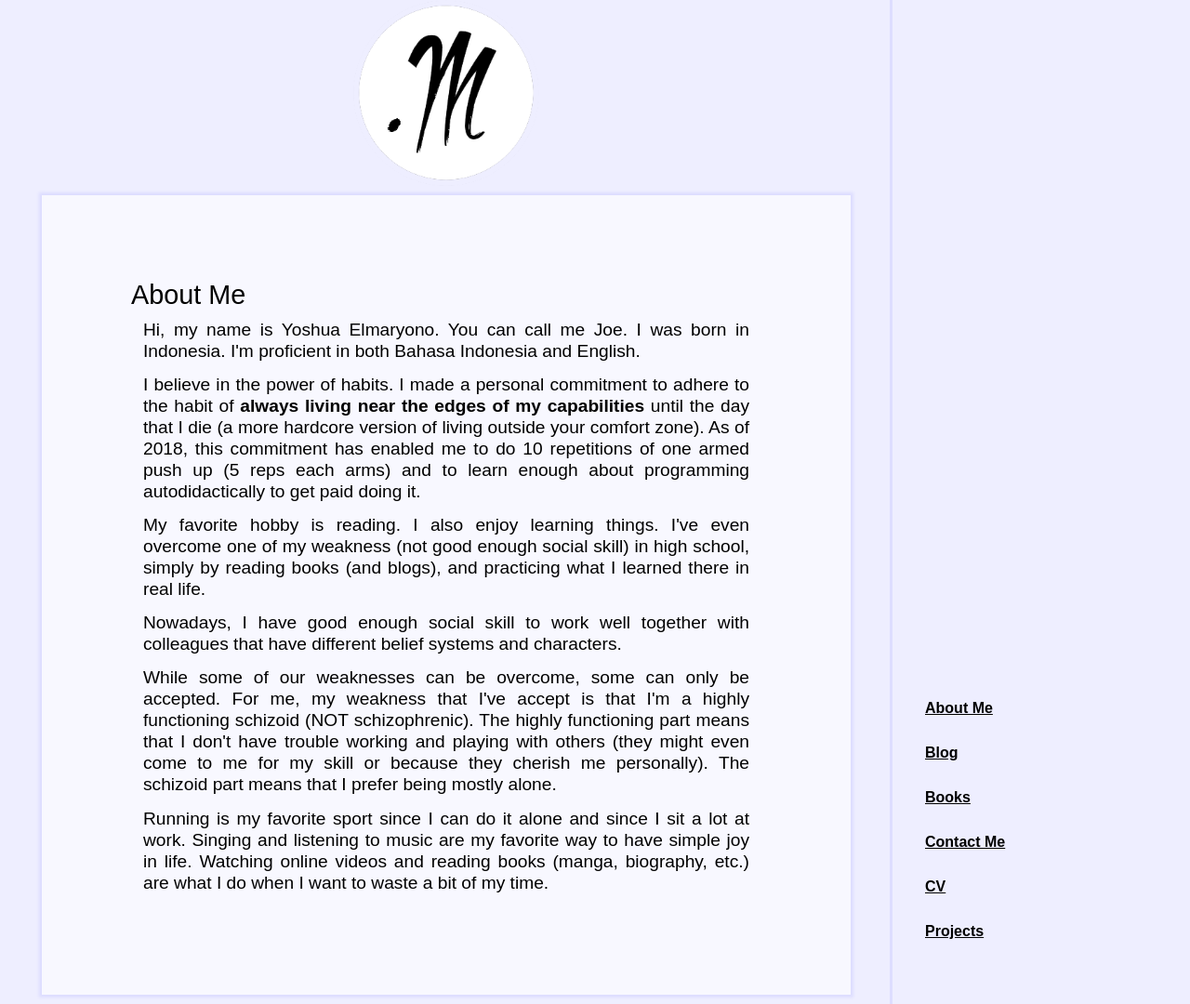
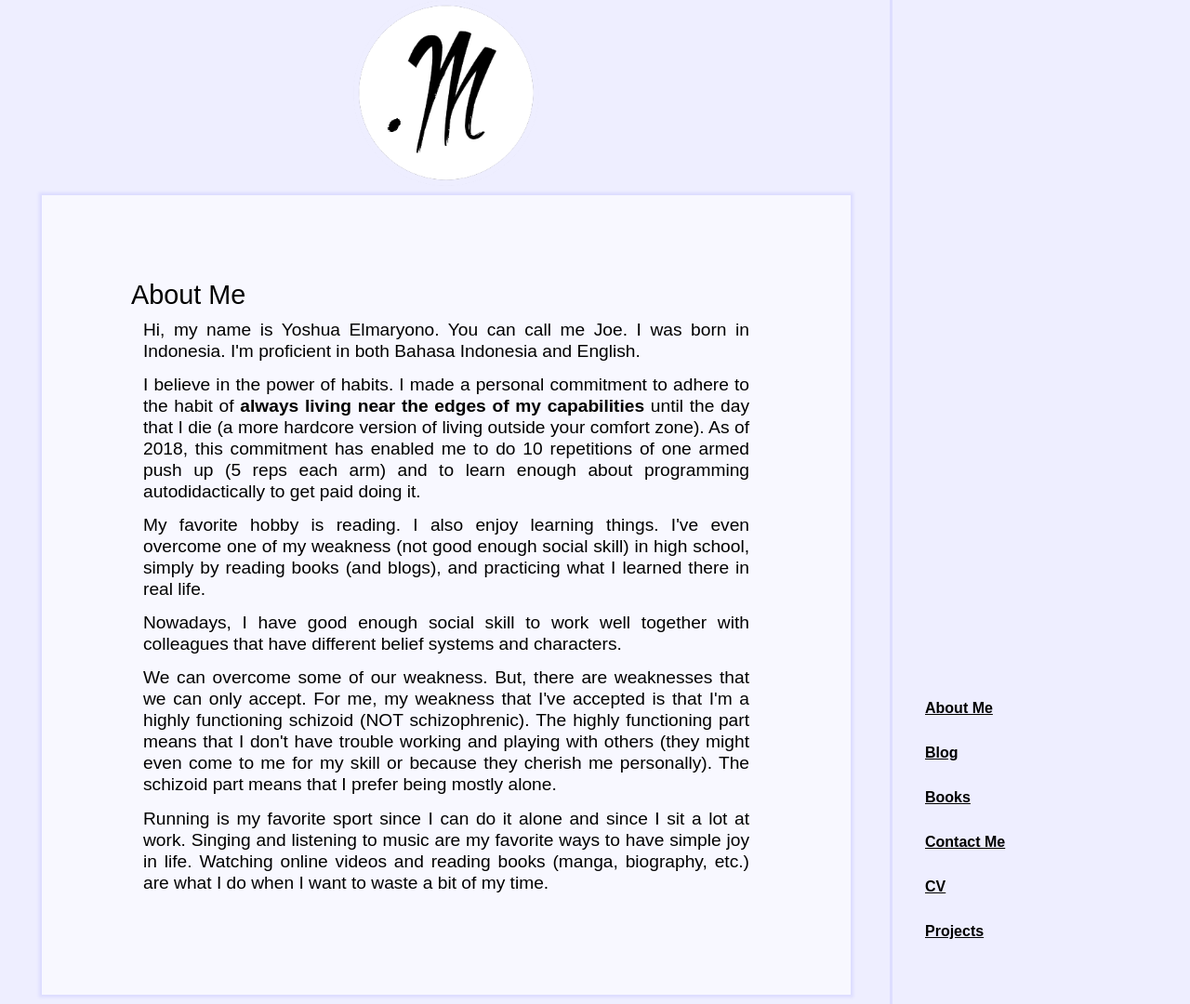
Before and after one commit to dotm/dotm.github.io, a Jekyll site: the page built from about.html, in a window 1280 px wide and 1080 px high. Shown: the whole window at 93% size. Built offline with Jekyll 4.4.1, drawn with Linux system fonts in a browser that asks for light colours.

Commit message:
Update about.html

```diff
--- a/about.html
+++ b/about.html
@@ -11,15 +11,15 @@ style: /stylesheets/page.css
 
     <p>Hi, my name is Yoshua Elmaryono. You can call me Joe. I was born in Indonesia. I'm proficient in both Bahasa Indonesia and English.</p>
 
-    <p>I believe in the power of habits. I made a personal commitment to adhere to the habit of <strong>always living near the edges of my capabilities</strong> until the day that I die (a more hardcore version of living outside your comfort zone). As of 2018, this commitment has enabled me to do 10 repetitions of one armed push up (5 reps each arms) and to learn enough about programming autodidactically to get paid doing it.</p>
+    <p>I believe in the power of habits. I made a personal commitment to adhere to the habit of <strong>always living near the edges of my capabilities</strong> until the day that I die (a more hardcore version of living outside your comfort zone). As of 2018, this commitment has enabled me to do 10 repetitions of one armed push up (5 reps each arm) and to learn enough about programming autodidactically to get paid doing it.</p>
 
     <p>My favorite hobby is reading. I also enjoy learning things. I've even overcome one of my weakness (not good enough social skill) in high school, simply by reading books (and blogs), and practicing what I learned there in real life.</p>
 
     <p>Nowadays, I have good enough social skill to work well together with colleagues that have different belief systems and characters.</p>
 
-    <p>While some of our weaknesses can be overcome, some can only be accepted. For me, my weakness that I've accept is that I'm a highly functioning schizoid (NOT schizophrenic). The highly functioning part means that I don't have trouble working and playing with others (they might even come to me for my skill or because they cherish me personally). The schizoid part means that I prefer being mostly alone.</p>
+    <p>We can overcome some of our weakness. But, there are weaknesses that we can only accept. For me, my weakness that I've accepted is that I'm a highly functioning schizoid (NOT schizophrenic). The highly functioning part means that I don't have trouble working and playing with others (they might even come to me for my skill or because they cherish me personally). The schizoid part means that I prefer being mostly alone.</p>
 
-    <p>Running is my favorite sport since I can do it alone and since I sit a lot at work. Singing and listening to music are my favorite way to have simple joy in life. Watching online videos and reading books (manga, biography, etc.) are what I do when I want to waste a bit of my time.</p>
+    <p>Running is my favorite sport since I can do it alone and since I sit a lot at work. Singing and listening to music are my favorite ways to have simple joy in life. Watching online videos and reading books (manga, biography, etc.) are what I do when I want to waste a bit of my time.</p>
 
   </article>
 </section>
```
